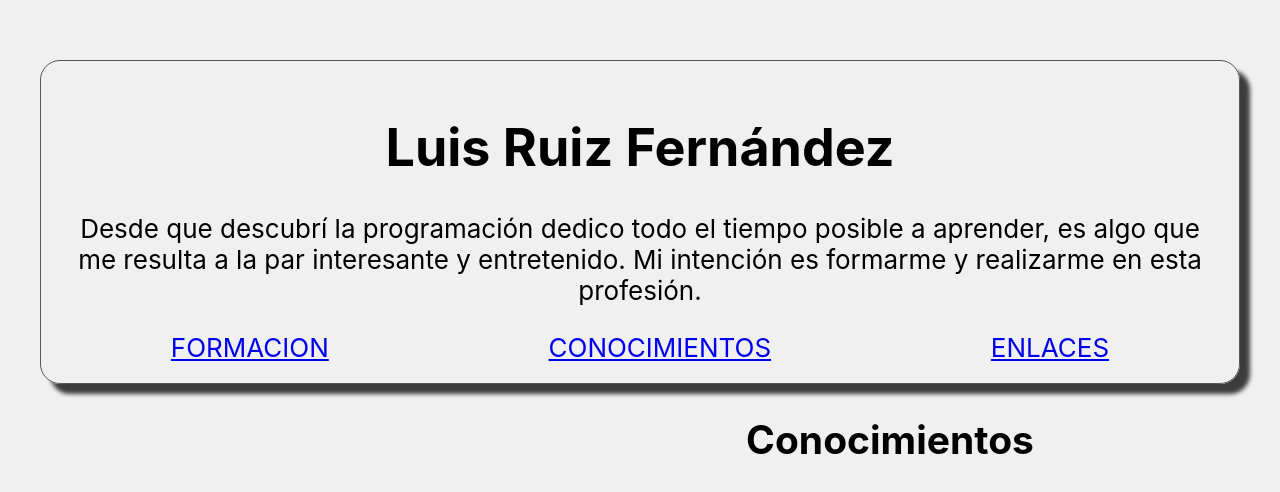
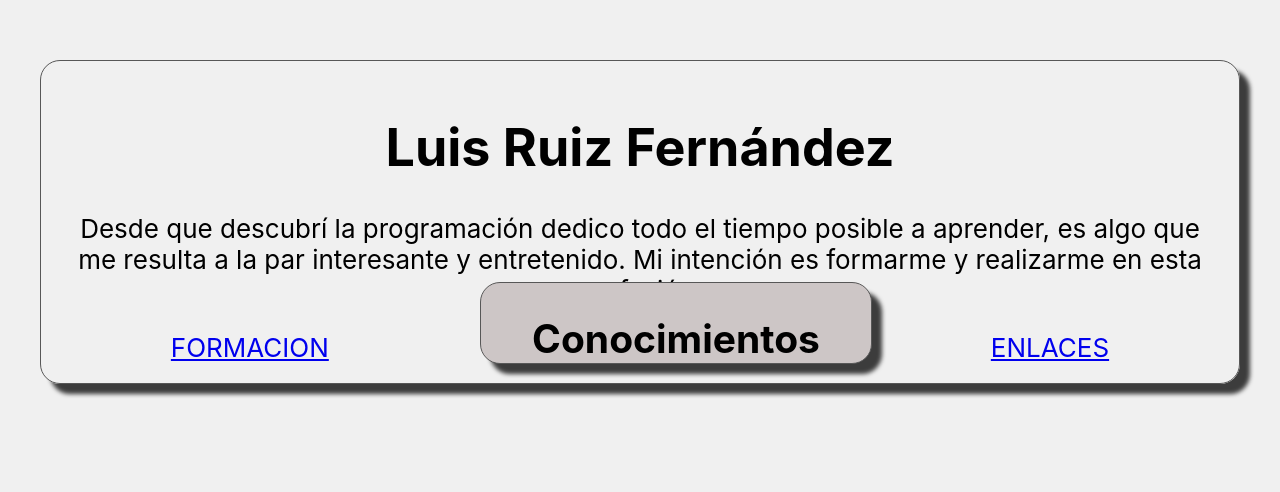
Before and after one commit to Silzhar/CV_react-redux, a React (Create React App) app: page / in a window 1280 px wide. Shown: the part 178-670 px from the top of the page. Built offline with nearby package versions, Linux system fonts and the light colour scheme.

Commit message:
Kowledge component position and styles

```diff
--- a/src/components/Knowledge/Knowledge.jsx
+++ b/src/components/Knowledge/Knowledge.jsx
@@ -12,12 +12,12 @@ export function Knowledge() {
         })
 
         return (
-          <div onClick={() => set(state => !state)}>
-            <a.div class="c back" style={{ opacity: opacity.interpolate(o => 1 - o), transform }}>
+          <div onClick={() => set(state => !state)} class='containerKnow'>
+            <a.div class="c backKnow" style={{ opacity: opacity.interpolate(o => 1 - o), transform }}>
            <h2>Conocimientos</h2>
 
             </a.div>
-            <a.div class="c front" style={{ opacity, transform: transform.interpolate(t => `${t} rotateX(180deg)`) }}>
+            <a.div class="c frontKnow" style={{ opacity, transform: transform.interpolate(t => `${t} rotateX(180deg)`) }}>
             <div>
                 <h2 className='letters'>
                     JavaScript
--- a/src/components/Knowledge/Knowledge.scss
+++ b/src/components/Knowledge/Knowledge.scss
@@ -1,3 +1,60 @@
-.letters {
-    font-size: 30px;
+html,
+body,
+#root {
+  margin: 0;
+  padding: 0;
+  height: 100%;
+  width: 100%;
+  overflow: hidden;
+  user-select: none;
+  background: #f0f0f0;
+
 }
+
+#root > div {
+  width: 100%;
+  height: 100%;
+  display: flex;
+  align-items: center;
+  justify-content: center;
+
+}
+
+.containerKnow {
+  position: absolute;
+  right: 800px;
+  margin-bottom: -120px;
+
+}
+
+.c {
+//   max-width: 400px;
+//   max-height: 400px;
+  width: 50ch;
+  height: 50ch;
+  cursor: pointer;
+  will-change: transform, opacity;
+}
+
+.frontKnow,
+.backKnow {
+  position: absolute;
+  background-size: cover;
+  border-radius: 20px;
+  background-color: hsl(0, 6%, 79%);
+  border: 1px solid rgb(87, 87, 87);
+  box-shadow: 10px 10px 4px 0px rgba(0,0,0,0.75);
+}
+
+.backKnow {
+  position: absolute;
+  max-height: 80px;
+  max-width: 390px;
+}
+
+.frontknow {
+  margin-top: 0;
+  max-height: 300px;
+  max-width: 300px;
+  // background-image: url(https://images.unsplash.com/photo-1540206395-68808572332f?ixlib=rb-1.2.1&w=1181&q=80&auto=format&fit=crop);
+}
```
